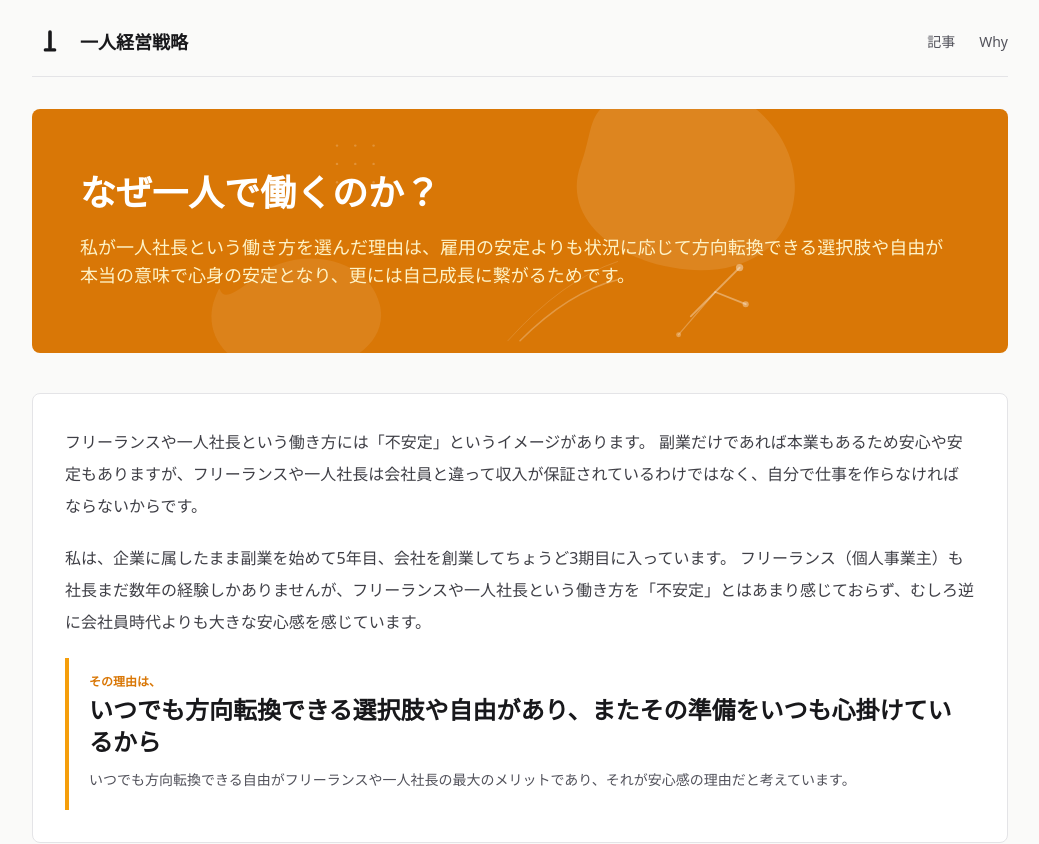
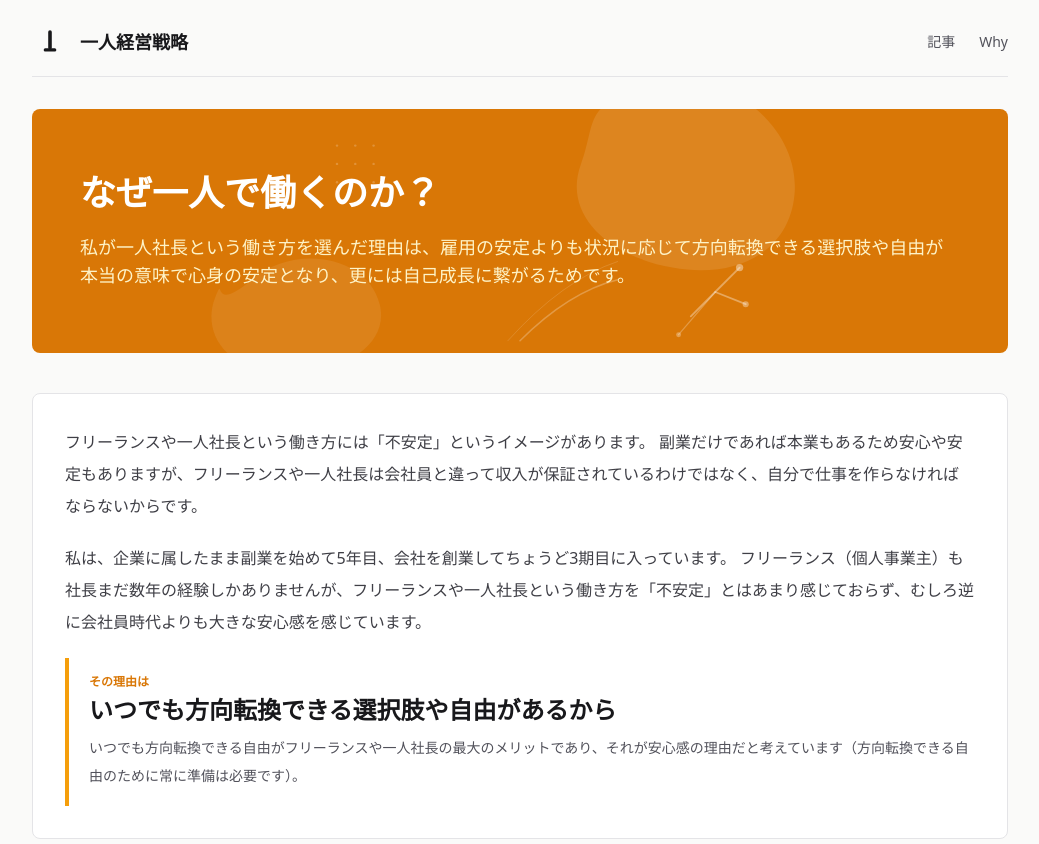
Before and after one commit to al-kito/solokeiei, a Next.js app: page /why in a window 1280 px wide. Shown: the top 844 px of the page, without its empty margins (120-1159 px from the left). Built offline with nearby package versions, Linux system fonts and the light colour scheme.

Commit message:
update why page content
Co-Authored-By: Claude Sonnet 4.6 <noreply@anthropic.com>

```diff
--- a/src/app/why/page.tsx
+++ b/src/app/why/page.tsx
@@ -68,10 +68,10 @@ export default function WhyPage() {
         </p>
 
         <div className="border-l-4 border-amber-500 bg-white pl-5 py-4">
-          <p className="text-xs font-semibold text-amber-600">その理由は、</p>
-          <p className="mt-1 text-2xl font-bold text-zinc-900">いつでも方向転換できる選択肢や自由があり、またその準備をいつも心掛けているから</p>
+          <p className="text-xs font-semibold text-amber-600">その理由は</p>
+          <p className="mt-1 text-2xl font-bold text-zinc-900">いつでも方向転換できる選択肢や自由があるから</p>
           <p className="mt-2 text-sm leading-7 text-zinc-600">
-            いつでも方向転換できる自由がフリーランスや一人社長の最大のメリットであり、それが安心感の理由だと考えています。
+            いつでも方向転換できる自由がフリーランスや一人社長の最大のメリットであり、それが安心感の理由だと考えています（方向転換できる自由のために常に準備は必要です）。
           </p>
         </div>
       </section>
@@ -86,6 +86,8 @@ export default function WhyPage() {
           <p className="text-base leading-8 text-zinc-700">
             毎週、毎月のように方向転換している様ではまずいですが、数年単位で見たときに必要に応じて働き方や仕事の内容を変えていけることは大きな安心感になります。
             職種や業界など仕事の内容だけでなく、働き方や収入の作り方などを自分で選び続けることができますし、必要に応じて会社員に戻ることもできます。
+        </p>
+        <p className="text-base leading-8 text-zinc-700">
             これだけ見ると難しかったり大変そうに思う方もいると思いますが、会社員を長く続けるといつの間にか選択肢が狭まっていることも多いので、むしろ選択肢を持ち続けることの方が安心感につながると私は感じています。
           </p>
         </div>
```
